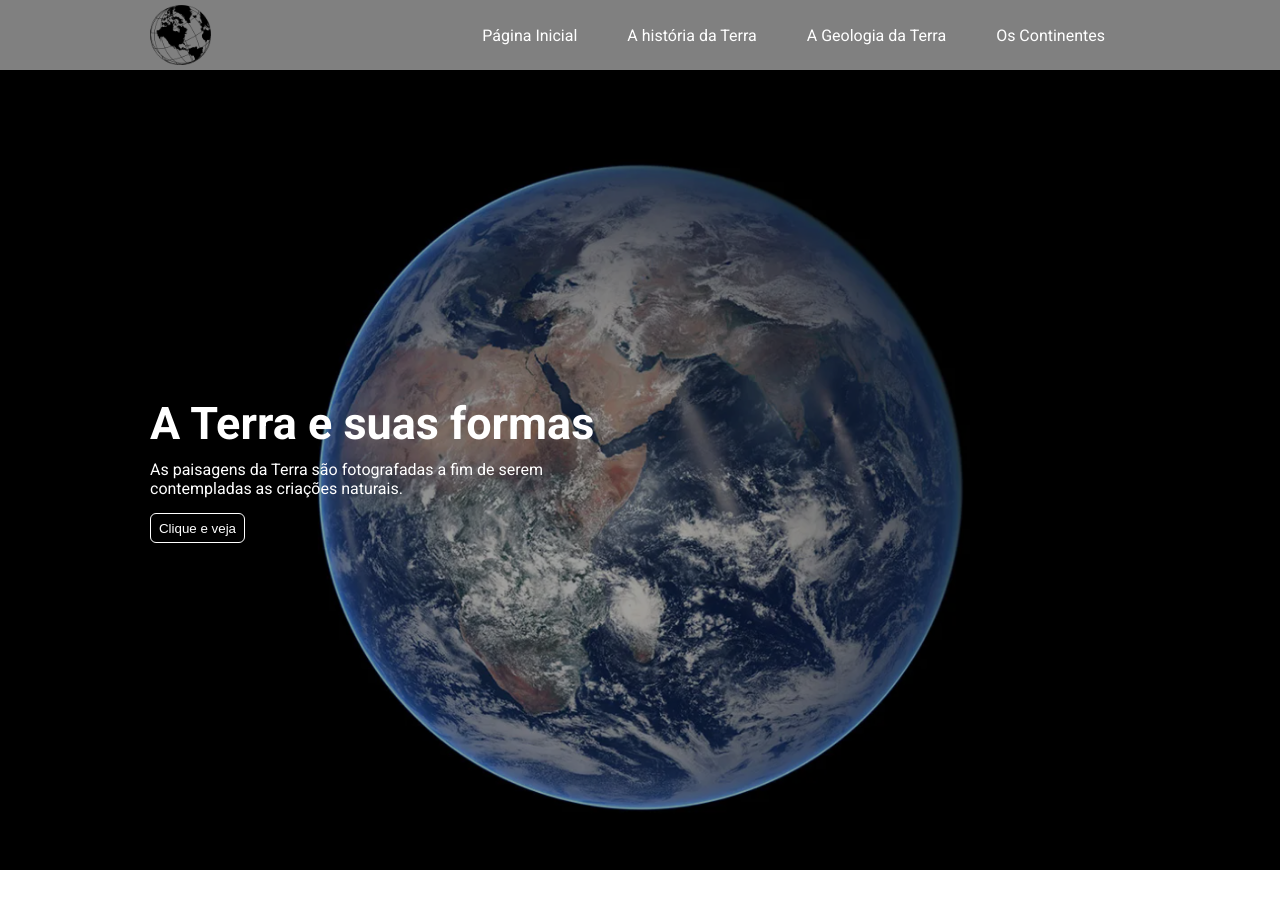
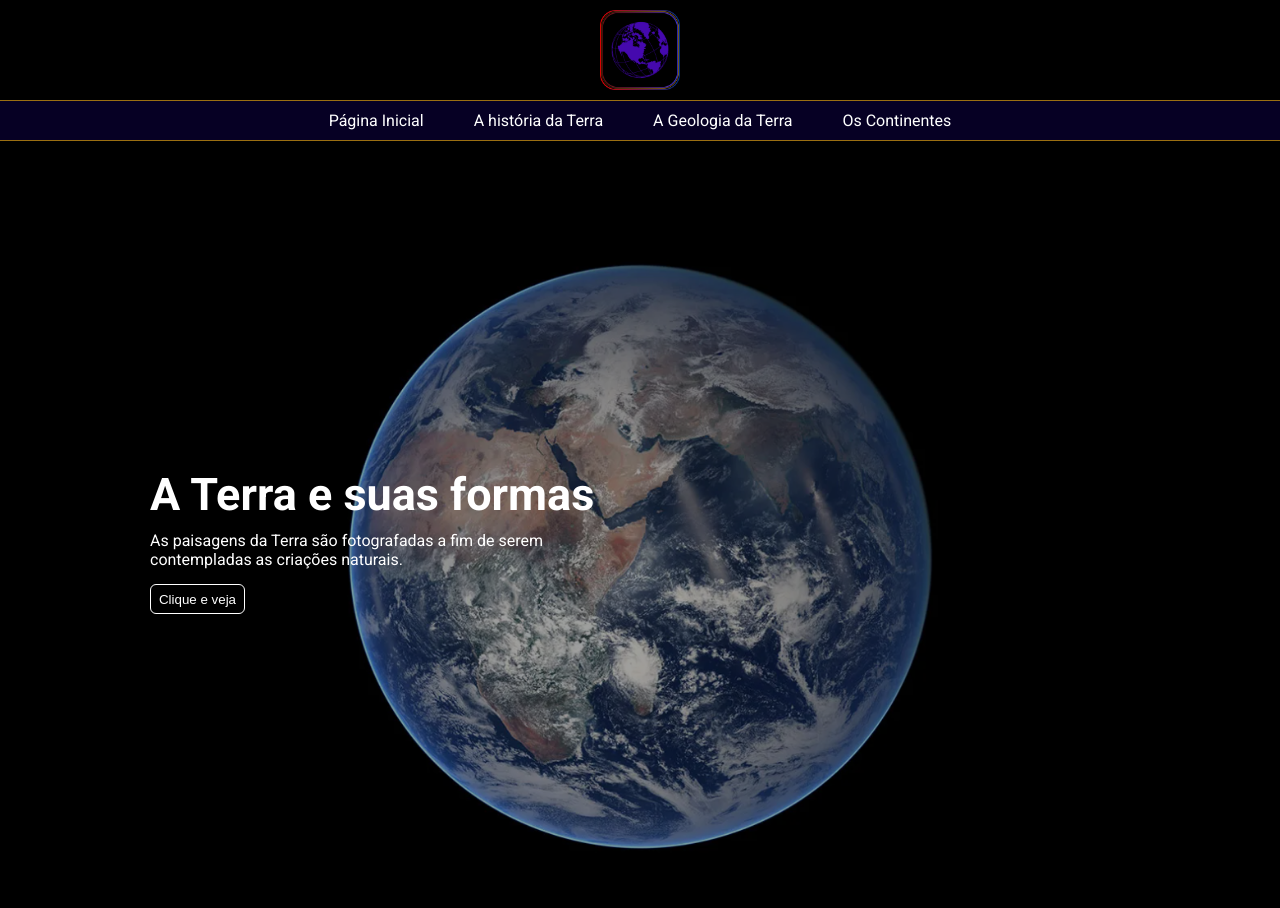
Before and after one commit to Daniel-santos941/terra-site, a plain HTML site: page index.html in a window 1280 px wide. Before the commit the page ends 870 px from the top, so only its background shows below. Drawn offline with Linux system fonts and the light colour scheme.

Commit message:
adicionando e configurando o menu

```diff
--- a/css/style.css
+++ b/css/style.css
@@ -22,52 +22,40 @@ a {
 
 /**Estilos do Header*/
 .main-header {
-    background-color: grey;
-}
-
-.main-header .header-config {
-    display: flex;
-    justify-content: space-between;
-    align-items: center;
-    padding: 0 150px;
-    height: 70px;
-}
-
-@media (max-width: 820px) {
-    .main-header .header-config {
-        padding: 0 50px;
-    }
-}
-
-@media (max-width: 625px) {
-    .main-header .header-config {
-        flex-direction: column;
-        height: auto;
-        padding: 15px 50px;
-    }
-}
-
-@media (max-width: 560px) {
-    .main-header .header-config {
-        padding: 0 30px;
-    }
+    background-color: black;
 }
 
 .main-header .image-container {
-    height: 60px;
+    display: flex;
+    align-items: center;
+    justify-content: center;
 }
 
 .main-header .image-container img {
-    height: 100%;
+    width: 80px;
+    margin: 10px;
 }
 
-.main-header .menu {
+.main-header .overlap {
+    background-color: rgba(19, 0, 101, 0.362);
+    width: 100%;
+    display: flex;
+    align-items: center;
+    justify-content: center;
+    border-top: 1px solid #9B6F12;
+    border-bottom: 1px solid #9B6F12;
+
+}
+
+.main-header .overlap .menu {
     list-style: none;
     display: flex;
     color: rgb(255, 255, 255);
+    align-items: center;
+    justify-content: center;
 }
 
-.main-header .menu li {
+.main-header .overlap .menu li {
     padding: 10px 25px;
 }
 
@@ -81,9 +69,10 @@ a {
 .hero {
     background-image: url(../public/img/terra.png);
     background-repeat: no-repeat;
-    background-size: cover;
+    background-size: contain;
     background-position: center;
     height: 100vh;
+    background-color: #000000;
 }
 
 .hero .overlay {
--- a/index.html
+++ b/index.html
@@ -11,10 +11,11 @@
 <body>
     <!--CABEÇALHO-->
     <header class="main-header">
-        <div class="container header-config">
+        <div class="container">
             <div class="image-container">
-                <img src="./public/img/globo.png" alt="Logo Planeta Terra"  />
+                <img src="./public/img/planeta-logo.png" alt="Logo Planeta Terra"  />
             </div>
+            <div class="overlap">
                 <ul class="menu">
                     <li>
                         <a href="#">Página Inicial</a>
@@ -29,6 +30,7 @@
                         <a href="#">Os Continentes</a>
                     </li>
                 </ul>
+            </div>
         </div>
     </header>
     <!--SEÇÃO PRINCIPAL-->
```
Also changed, not shown: public/img/nova-logo.png (added), public/img/planeta-logo.png (added), public/img/search-new.png (added). Lines whose indentation alone changed are shown as unchanged.
